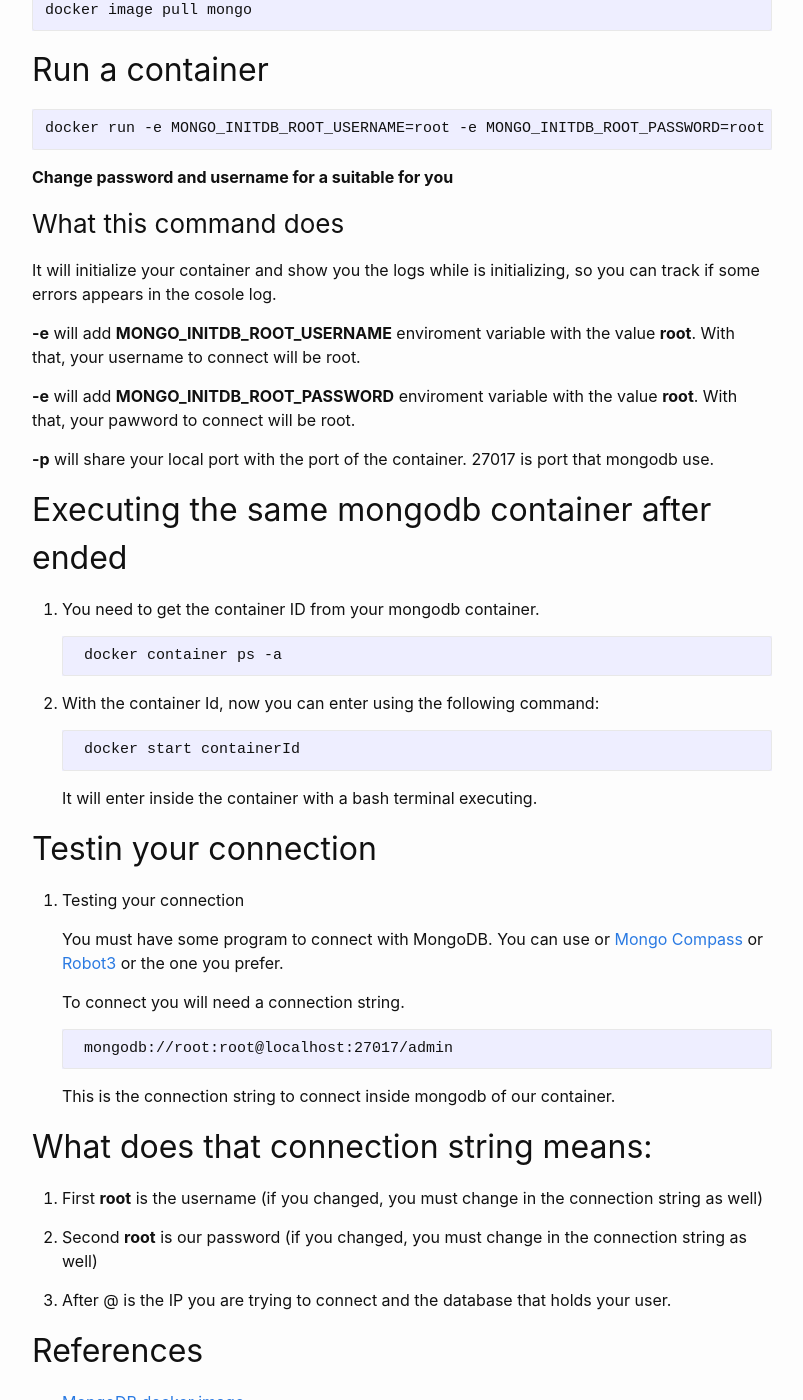
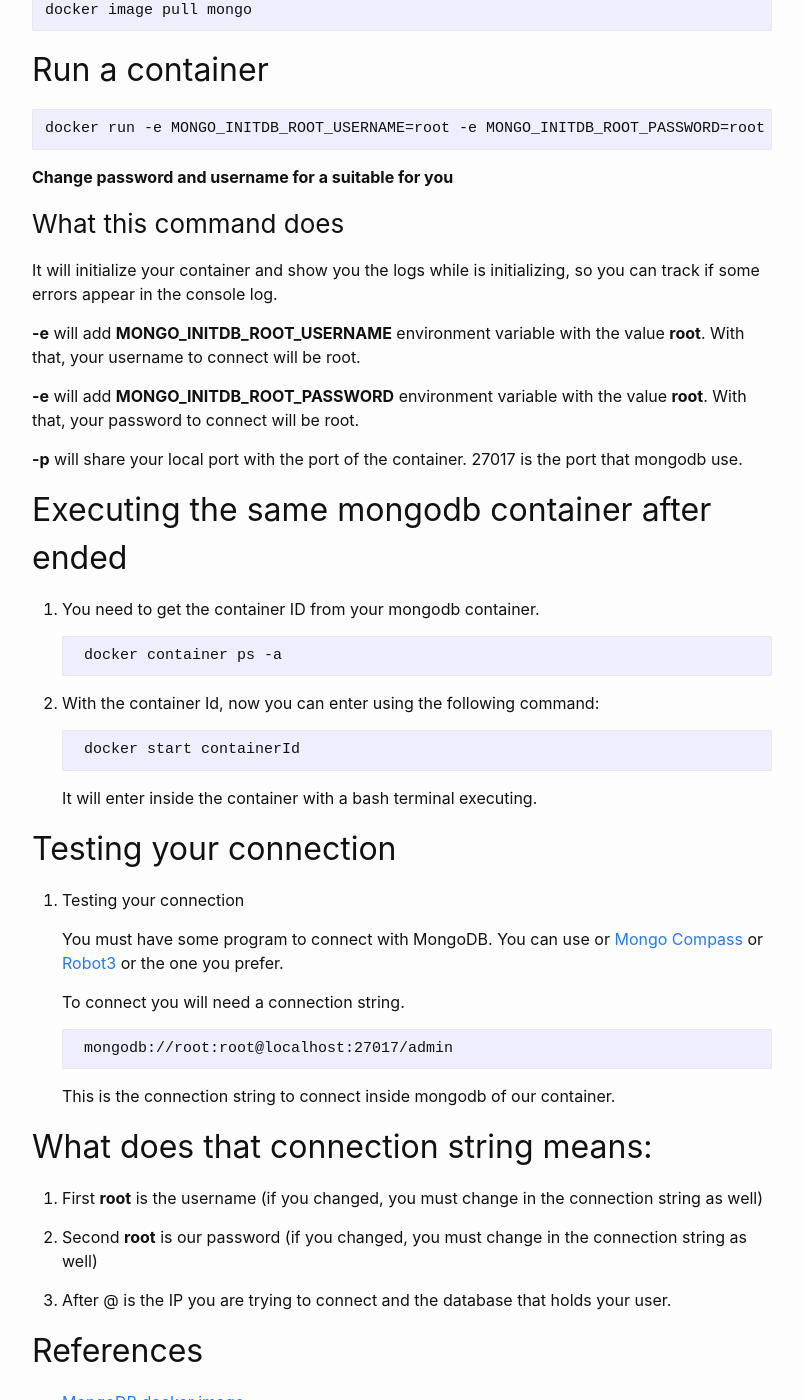
Before and after one commit to luturol/luturol.github.io, a Jekyll site: the page built from _posts/2021-07-12-Using-MongoDB-with-Docker.md, in a window 1280 px wide and 1400 px high, scrolled down 470 px. Shown: the whole window, without its empty margins (238-1041 px from the left). Built offline with Jekyll 4.4.1, drawn with Linux system fonts in a browser that asks for light colours; some of the changed text lies outside the part shown.

Commit message:
Fixing grammar

```diff
--- a/_posts/2021-07-12-Using-MongoDB-with-Docker.md
+++ b/_posts/2021-07-12-Using-MongoDB-with-Docker.md
@@ -31,13 +31,13 @@ docker run -e MONGO_INITDB_ROOT_USERNAME=root -e MONGO_INITDB_ROOT_PASSWORD=root
 
 ### What this command does
 
-It will initialize your container and show you the logs while is initializing, so you can track if some errors appears in the cosole log.
+It will initialize your container and show you the logs while is initializing, so you can track if some errors appear in the console log.
 
-**-e** will add **MONGO_INITDB_ROOT_USERNAME** enviroment variable with the value **root**. With that, your username to connect will be root.
+**-e** will add **MONGO_INITDB_ROOT_USERNAME** environment variable with the value **root**. With that, your username to connect will be root.
 
-**-e** will add **MONGO_INITDB_ROOT_PASSWORD** enviroment variable with the value **root**. With that, your pawword to connect will be root.
+**-e** will add **MONGO_INITDB_ROOT_PASSWORD** environment variable with the value **root**. With that, your password to connect will be root.
 
-**-p** will share your local port with the port of the container. 27017 is port that mongodb use.
+**-p** will share your local port with the port of the container. 27017 is the port that mongodb use.
 
 ## Executing the same mongodb container after ended
 
@@ -55,7 +55,7 @@ It will initialize your container and show you the logs while is initializing, s
 
     It will enter inside the container with a bash terminal executing.
 
-## Testin your connection
+## Testing your connection
 1. Testing your connection
 
     You must have some program to connect with MongoDB. You can use or [Mongo Compass](https://www.mongodb.com/pt-br/products/compass) or [Robot3](https://robomongo.org/) or the one you prefer.
@@ -80,4 +80,4 @@ It will initialize your container and show you the logs while is initializing, s
 
 - [MongoDB docker image](https://hub.docker.com/_/mongo)
 - [MongoDb Docker do Balta.io](https://balta.io/blog/mongodb-docker)
-- [Connection String URI Format from MongoDB Documentation](https://docs.mongodb.com/manual/reference/connection-string/)
+- [Connection String URI Format from MongoDB Documentation]
```
Also changed, not shown: _posts/2021-06-13-Using-MySQL-with-Docker.md (+2 -2 lines).
